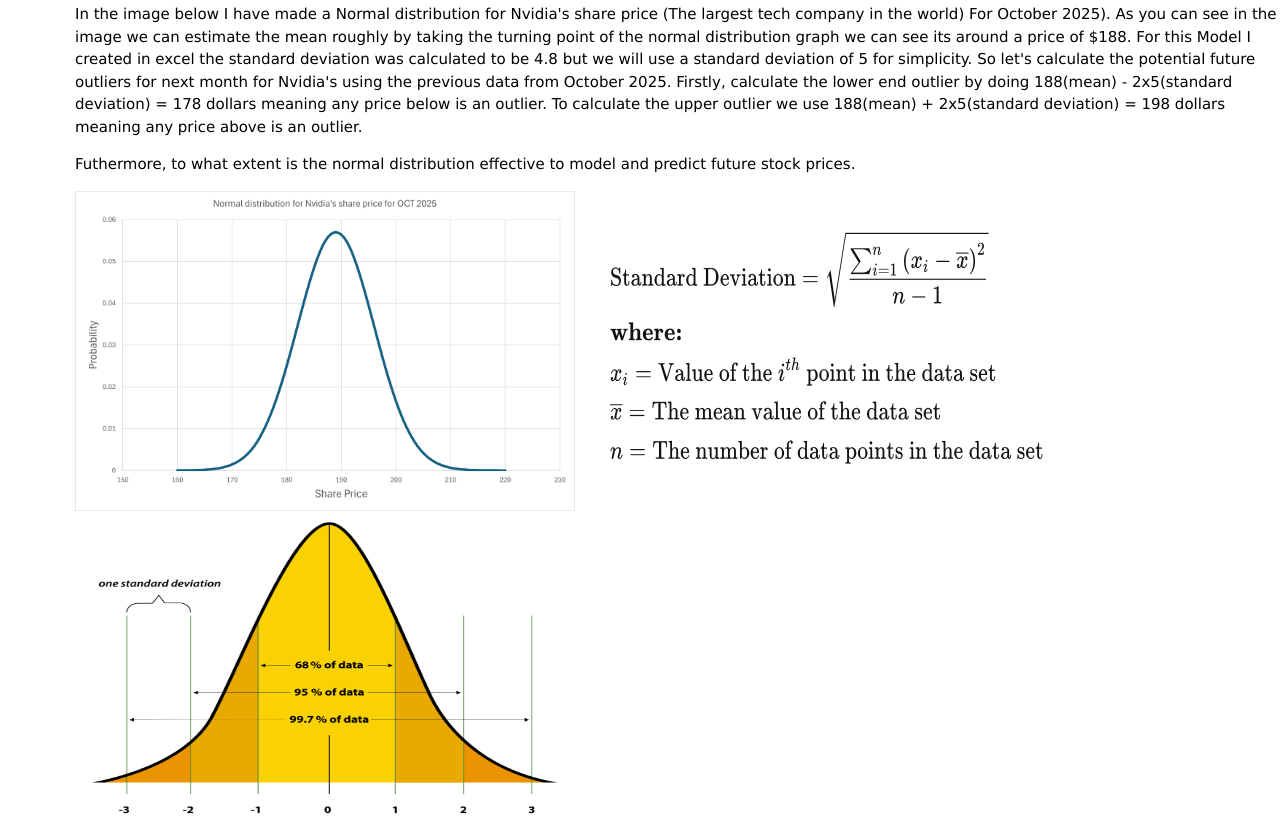
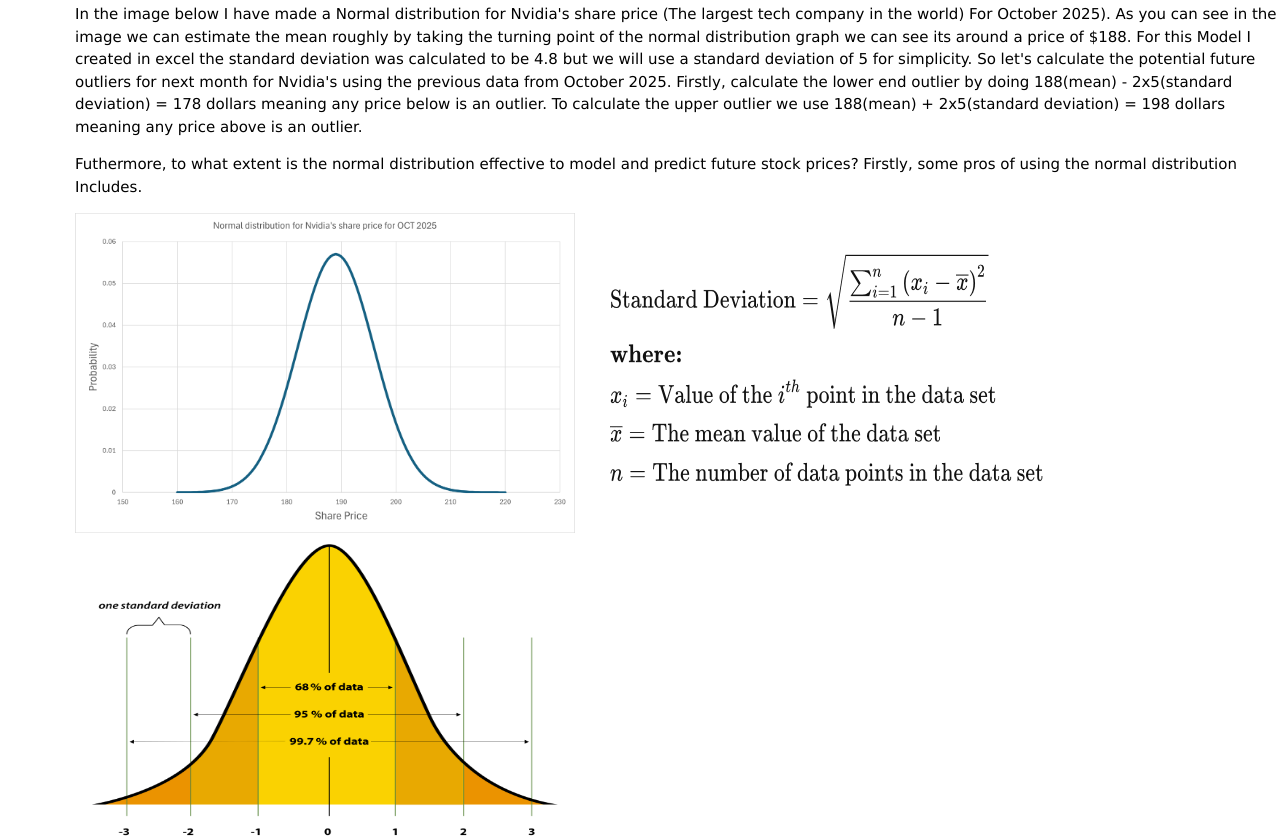
Before and after one commit to calumquirk/FEPFSYCQ00131, a plain HTML site: page index.html in a window 1280 px wide. Shown: the part 1438-2274 px from the top of the page. Drawn offline with nearby package versions, Linux system fonts and the light colour scheme.

Commit message:
Update index.html

```diff
--- a/index.html
+++ b/index.html
@@ -109,7 +109,8 @@
           188(mean) + 2x5(standard deviation) = 198 dollars meaning any price above is an outlier.
       </p>
       <p>
-         Futhermore, to what extent is the normal distribution effective to model and predict future stock prices.
+         Futhermore, to what extent is the normal distribution effective to model and predict future stock prices? Firstly, some pros of using the normal distribution
+         Includes.
 
 
 
```
